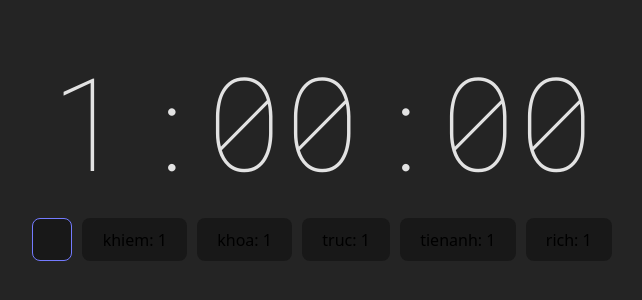
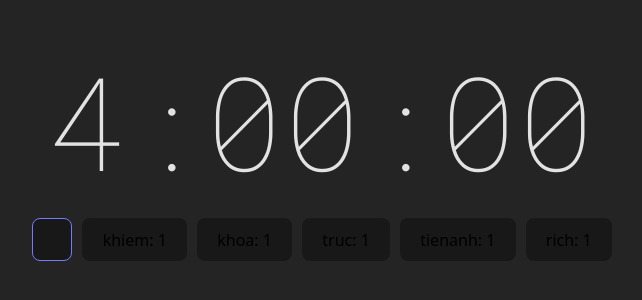
Before and after one commit to suka712/standup-timer, a React (Vite) app: page / in a window 1280 px wide. Shown: the part 258-558 px from the top of the page, without its empty margins (318-960 px from the left). Built offline with nearby package versions, Linux system fonts and the light colour scheme.

Commit message:
Multiple small changes - working currently

```diff
--- a/src/App.tsx
+++ b/src/App.tsx
@@ -10,9 +10,9 @@ const App = () => {
     { name: 'rich', interval: 1 },
   ]);
 
-  type Attendee = keyof typeof attendees;
+  type Attendee = (typeof attendees)[number]["name"];
 
-  const STARTING_MINUTE = 1;
+  const STARTING_MINUTE = 4;
   const [milisecondsLeft, setMilisecondsLeft] = useState(STARTING_MINUTE * 60 * 1000);
 
   const [standingAttendee, setStandingAttendee] = useState<Attendee>();
@@ -35,16 +35,15 @@ const App = () => {
         prev.map((a) => (a.name === standingAttendee ? { name: a.name, interval: a.interval + 1 } : a))
       );
       new Audio('/interval-over.mp3').play();
-      setMilisecondsLeft(STARTING_MINUTE * 60 * 1000);
+      setMilisecondsLeft(Math.floor((STARTING_MINUTE * 60 * 1000) / (attendees.find(a => a.name === standingAttendee)!.interval + 1)));
     }
   });
 
   const displayMinute = Math.floor(milisecondsLeft / 60000);
   const displaySecond = Math.floor((milisecondsLeft % 60000) / 1000);
   const displayMillisecond = milisecondsLeft % 1000;
-  const displayTime = `${displayMinute}:${displaySecond
+  const displayTime = `${displayMinute}:${displaySecond.toString().padStart(2, '0')}:${displayMillisecond
     .toString()
-    .padStart(2, '0')}:${displayMillisecond.toString()
     .slice(0, -1)
     .padStart(2, '0')}`;
 
@@ -67,8 +66,8 @@ const App = () => {
               key={a.name}
               onClick={() => {
                 new Audio('/interval-start.mp3').play();
-                setStandingAttendee(a.name as Attendee);
-                setMilisecondsLeft(STARTING_MINUTE * 60 * 1000);
+                setStandingAttendee(a.name);
+                setMilisecondsLeft(Math.floor((STARTING_MINUTE * 60 * 1000) / a.interval));
               }}
             >
               {a.name}: {a.interval}
```
